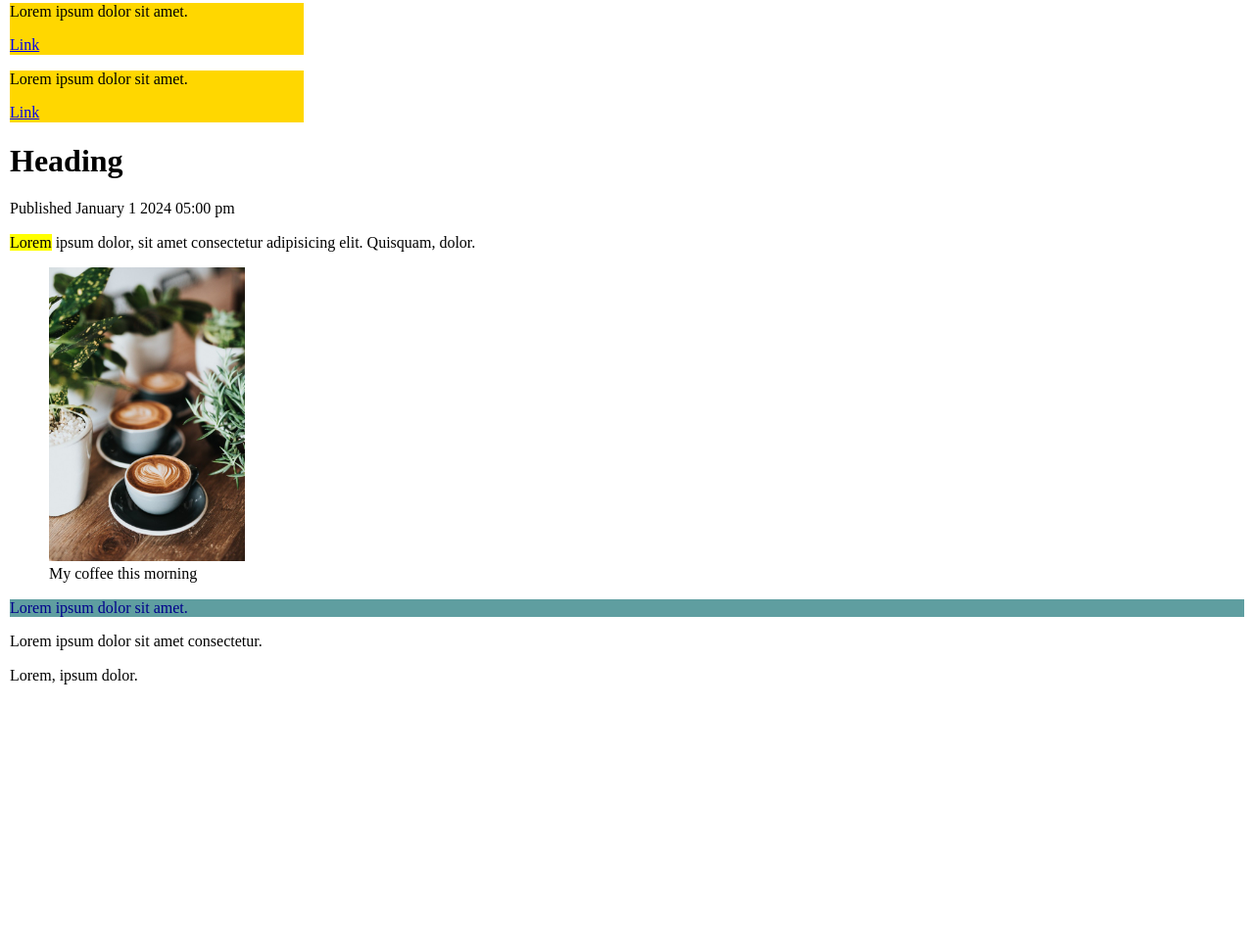
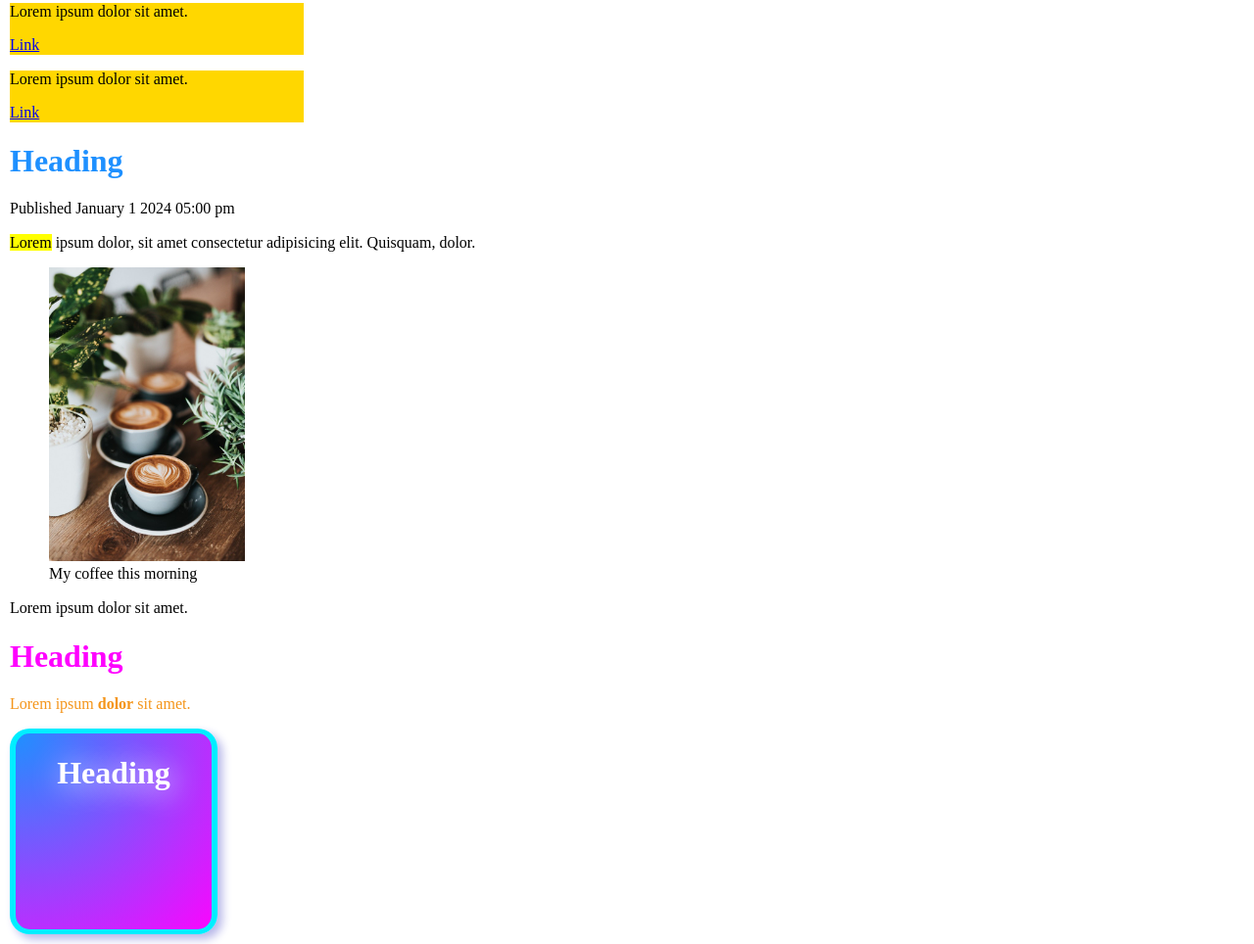
Before and after one commit to AbeeraFarhan06/HTML-Beginner, a plain HTML site: page index.html in a window 1280 px wide. Shown: the part 736-1700 px from the top of the page at 98% size. Before the commit the page ends 1451 px from the top, so only its background shows below. Drawn offline with Linux system fonts and the light colour scheme.

Commit message:
Implemented CSS basics

```diff
--- a/css/styles.css
+++ b/css/styles.css
@@ -1,6 +1,6 @@
 /* body is a selector */
 body {
-  margin: 10px
+  margin: 10px;
 }
 
 .profile {
@@ -51,10 +51,10 @@ tfoot {
 /* > for stying parent paragraph only */
 /* + for direct sibling styling */
 /* ~ for styling all paragraphs  */
-#love > p {
+/* #love > p {
   background-color: cadetblue;
   color: darkblue;
-}
+} */
 
 /*
 p::first-letter {
@@ -71,3 +71,38 @@ p::first-letter {
 p::selection {
   background-color: pink;
 }
+
+h1 {
+  color: dodgerblue;
+}
+
+.highlight {
+  color: deeppink;
+}
+
+#heading {
+  color: fuchsia;
+}
+
+.para {
+  color: rgb(244, 149, 26);
+}
+
+.box {
+  width: 200px;
+  height: 200px;
+  /* background-color: rgba(230, 205, 16, 0.5); */
+  /* background-color: hsl(53deg 93% 51%); */
+  /* background: linear-gradient(45deg, dodgerblue, rgb(250, 6, 254) 70%); */
+  background: radial-gradient(circle at top left, dodgerblue, rgb(250, 6, 254));
+  border: 3px solid rgb(0, 238, 255);
+  border-width: 5px 6px 5px 6px; /* trbl */
+  border-radius: 20px;
+  box-shadow: 5px 5px 10px rgb(183, 183, 233); /* first value is the horizontal distance and second is the vertical distance 3rd value for how much sofy we want the shadow ro be*/
+}
+
+#box {
+  color: white;
+  text-align: center;
+  text-shadow: 3px 3px 30px white ;
+}
--- a/index.html
+++ b/index.html
@@ -90,10 +90,23 @@
 
     <section id="love">
       <p>Lorem ipsum dolor sit amet.</p>
-      <article>
+      <!-- <article>
         <p>Lorem ipsum dolor sit amet consectetur.</p>
       </article>
     </section>
-    <p>Lorem, ipsum dolor.</p>
+    <p>Lorem, ipsum dolor.</p> -->
+
+    <article>
+      <h1 id="heading" class="highlight">Heading</h1>
+    </article>
+
+    <p class="para">Lorem ipsum <strong>dolor</strong> sit amet.</p>
+
+    <box>
+      <div class="box">
+        <h1 id="box">Heading</h1>
+      </div>
+    </box>
+
   </body>
 </html>
```
